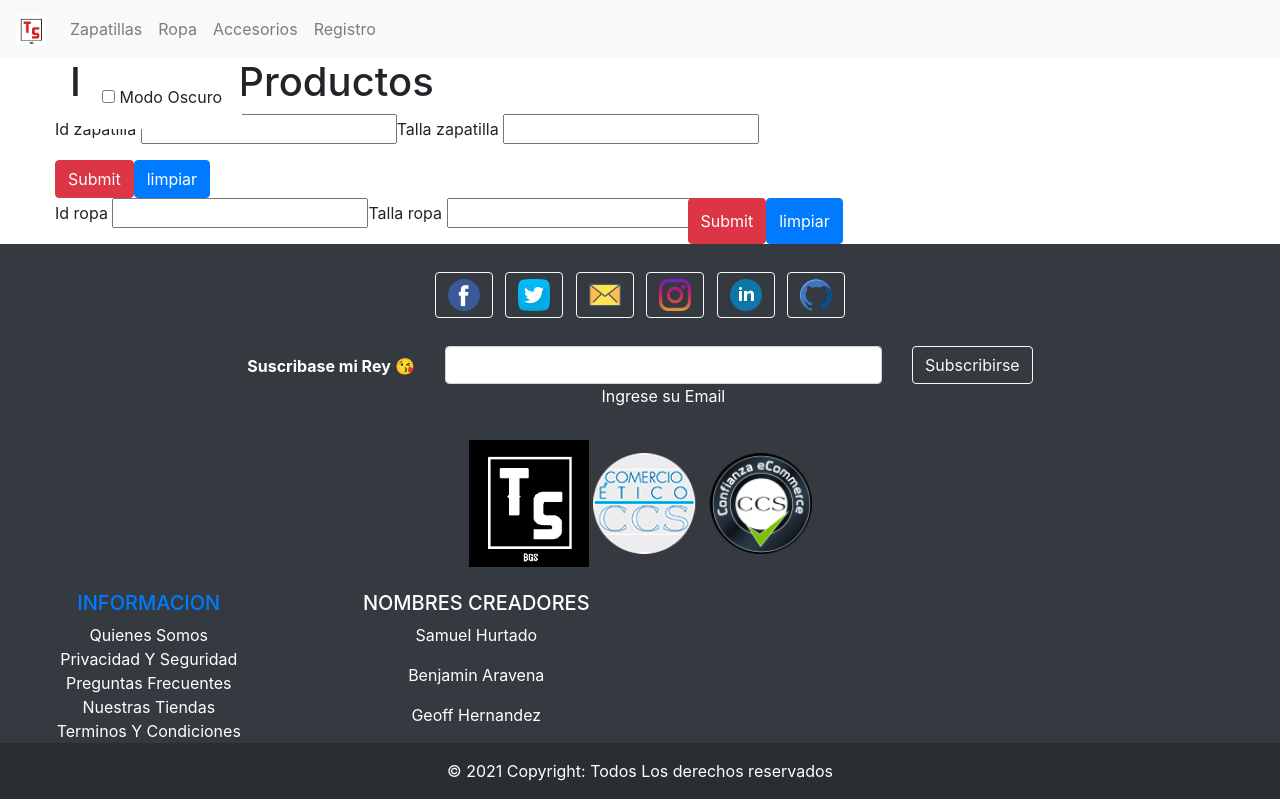
After one commit to Lsmuel/Exp2_Hurtado_Hernandez_Aravena_007D, a Django app: template DjangoExtension/extension/templates/extension/form_crearZapatilla.html in a window 1280 px wide. The commit adds this page. Run offline with Django 3.2, Linux system fonts and the light colour scheme; the template is opened without the code that fills it, so the values that code supplies are empty, except form fields; tables that the repository leaves empty hold one stand-in row (values such as "Sample post"); form fields are guessed from the names that the template uses; some libraries are stand-ins or nearby versions.

Commit message:
Nuevo push

```diff
--- a/DjangoExtension/DjangoExtension/settings.py
+++ b/DjangoExtension/DjangoExtension/settings.py
@@ -37,6 +37,7 @@ INSTALLED_APPS = [
     'django.contrib.sessions',
     'django.contrib.messages',
     'django.contrib.staticfiles',
+    'rest_framework',
     'extension',
 ]
 
--- a/DjangoExtension/extension/models.py
+++ b/DjangoExtension/extension/models.py
@@ -5,13 +5,11 @@ from django.db import models
 class Zapatillas(models.Model):
     idZapatilla = models.IntegerField(primary_key=True, verbose_name='Id de Zapatilla')
     tallaZapatilla = models.CharField(max_length=5, verbose_name='Talla Zapatilla')
-
     def __str__(self):
         return(self.tallaZapatilla)
 
 class Ropa(models.Model):
     idRopa = models.IntegerField(primary_key=True, verbose_name='Id de Ropa')
     tallaRopa = models.CharField(max_length=5, verbose_name='Talla Ropa')
-
     def __str__(self):
         return(self.tallaRopa)
--- a/DjangoExtension/extension/templates/Registro.html
+++ b/DjangoExtension/extension/templates/Registro.html
@@ -54,6 +54,11 @@
         <form class="form-register" action="#" method="post" onsubmit="return validacion();">
           <h1 class="page-section-heading text-center text-uppercase text-secondary mb-0">Registro Cliente</h1>
           <br><br>
+          <div class="control-group">
+            <div class="form-group floating-label-form-group controls mb-0 pb-2">
+                <input class="form-control" name="rut"  id="rut" type="text" placeholder="Ingrese su Rut" />
+            </div>
+        </div>
             <div class="control-group">
                 <div class="form-group floating-label-form-group controls mb-0 pb-2">
                     <input class="form-control" name="nombre"  id="nombre" type="text" placeholder="Nombre Completo" />
--- /dev/null
+++ b/DjangoExtension/extension/templates/extension/form_crearZapatilla.html
@@ -0,0 +1,207 @@
+
+<!doctype html>
+<html>
+<head>
+  <title>Ver</title>
+  {%load static%}
+  <meta charset="utf-8">
+  <meta name="viewport" content="width=device-width, initial-scale=1, shrink-to-fit=no">
+  <link href="{% static 'extension/css/style.css'%}" type="text/css" rel="stylesheet">
+  <link href="{%static 'extension/css/bootstrap.min.css'%}" type="text/css" rel="stylesheet">
+  <link rel="stylesheet" href="https://cdn.jsdelivr.net/npm/bootstrap@4.6.0/dist/css/bootstrap.min.css" integrity="sha384-B0vP5xmATw1+K9KRQjQERJvTumQW0nPEzvF6L/Z6nronJ3oUOFUFpCjEUQouq2+l" crossorigin="anonymous">  </svg>
+
+  </svg>
+</head>
+<body>
+  {%load static%}
+
+  <nav class="navbar navbar-expand-sm navbar-light bg-light">
+    <button class="navbar-toggler" type="button" data-toggle="collapse" data-target="#opciones">
+      <span class="navbar-toggler-icon"></span>
+    </button>
+
+    <!-- logo -->
+    <a class="navbar-brand" href="file:///C:/Users/aamac/Documents/PruebaHTML_007/Exp2_Hurtado_Hernandez_Aravena_007D/Productos.html">
+      <img src="{%static 'extension/img/logo.png' %}" width="30" height="30" alt="">
+    </a>
+
+    <!-- enlaces -->
+    <div class="collapse navbar-collapse btn-group" id="opciones">
+      <ul class="navbar-nav">
+        <li class="nav-item">
+          <a class="nav-link" href="file:///C:/Users/aamac/Documents/PruebaHTML_007/Exp2_Hurtado_Hernandez_Aravena_007D/zapatillas.html#!">Zapatillas</a>
+        </li>
+        <li class="nav-item">
+          <a class="nav-link" href="file:///C:/Users/aamac/Documents/PruebaHTML_007/Exp2_Hurtado_Hernandez_Aravena_007D/Ropa.html">Ropa</a>
+        </li>
+        <li class="nav-item">
+          <a class="nav-link" href="#">Accesorios</a>
+        </li>
+        <li class="nav-item">
+          <a class="nav-link" href="file:///C:/Users/aamac/Documents/PruebaHTML_007/Exp2_Hurtado_Hernandez_Aravena_007D/Registro.html">Registro</a>
+        </li>
+        <label for="dark-mode" class="dark-mode-button">
+
+          <input id="dark-mode" type="checkbox" onclick="document.documentElement.classList.toggle('dark-mode')">
+          Modo Oscuro
+          </label>
+      </ul>
+    </div>
+  </nav>
+
+<div class="container">
+  <div class="row">
+    <h1>Ingresar Productos</h1>
+  </div>
+
+  <div class="row">
+    <form method="POST" action="#" id="formzapa">
+      {%csrf_token%}
+      <div class="row">
+        <div class="form-group">
+         {{zapatilla_form.idZapatilla.label}}
+         {{zapatilla_form.idZapatilla}}
+
+        </div>
+        <div class="form-group">
+          {{zapatilla_form.talla_Zapatilla.label}}
+          {{zapatilla_form.talla_Zapatilla}}
+        </div>
+      </div>
+      <div class="row">
+        <input type="submit" class="btn btn-danger" id="Enviar" values = "Enviar">
+        <input type="reset" class="btn btn-primary" id="limpiar" value="limpiar">
+      </div>
+
+      <div class="row">
+        <div class="form-group">
+         {{ropa_form.idRopa.label}}
+         {{ropa_form.idRopa}}
+
+        </div>
+        <div class="form-group">
+          {{ropa_form.tallaRopa.label}}
+          {{ropa_form.tallaRopa}}
+        </div>
+        <div class="row">
+          <input type="submit" class="btn btn-danger" id="Enviar" values = "Enviar">
+          <input type="reset" class="btn btn-primary" id="limpiar" value="limpiar">
+        </div>
+      </div>
+    </form>
+  </div>
+</div>
+
+
+ <!-- Footer -->
+ <footer class="bg-dark text-center text-white">
+  <div class="container p-4">
+
+
+    <section class="mb-4">
+
+      <a class="btn btn-outline-light btn-floating m-1" href="#!" role="button"
+        ><i class="fab fa-facebook-f"><img class="icon" src="{%static 'extension/iconos/facebook.png'%}"></i
+      ></a>
+
+      <a class="btn btn-outline-light btn-floating m-1" href="#!" role="button"
+         ><i class="fab fa-twitter"> <img class="icon" src="{%static 'extension/iconos/twitter.png'%}"></i
+      ></a>
+
+      <a class="btn btn-outline-light btn-floating m-1" href="#!" role="button"
+        ><i class="fab fa-correo"> <img class="icon" src="{%static 'extension/iconos/correo-electronico.png'%}"></i
+      ></a>
+
+      <a class="btn btn-outline-light btn-floating m-1" href="https://www.instagram.com/mr__cardo/" role="button" target="_blank"
+        ><i class="fab fa-instagram"><img class="icon" src="{%static 'extension/iconos/instagram2.png'%}"></i
+      ></a>
+
+      <a class="btn btn-outline-light btn-floating m-1" href="https://www.linkedin.com/in/samuel-hurtado-9a3b711a0/" role="button" target="_blank"
+        ><i class="fab fa-linkedin-in"><img class="icon" src="{%static 'extension/iconos/linkedin.png'%}"></i
+      ></a>
+
+      <a class="btn btn-outline-light btn-floating m-1" href="https://github.com/Lsmuel/Exp1_Hurtado_Hernandez_Aravena_007D" role="button" target="_blank"
+        ><i class="fab fa-github"><img class="icon" src="{%static 'extension/iconos/github.png'%}"></i
+      ></a>
+
+    </section>
+
+    <section>
+      <form >
+        <div class="row d-flex justify-content-center">
+          <div class="col-auto">
+            <p class="pt-2">
+              <strong>Suscribase mi Rey 😘</strong>
+            </p>
+          </div>
+
+
+
+          <div class="col-md-5 col-12">
+            <div class="form-outline form-white mb-4">
+              <input type="email" id="form5Example2" class="form-control" />
+              <label class="form-label" for="form5Example2">Ingrese su Email</label>
+            </div>
+          </div>
+
+          <div class="col-auto">
+            <button type="submit" class="btn btn-outline-light mb-4">
+              Subscribirse
+            </button>
+          </div>
+        </div>
+      </form>
+    </section>
+
+     <a href="file:///C:/Users/aamac/Documents/PruebaHTML_007/Exp2_Hurtado_Hernandez_Aravena_007D/Productos.html"><img src="{%static 'extension/img/LogoNegro.png'%}" class="img-fluid logon center-xs" alt="Responsive image">
+    <a href="https://www.ccs.cl/#" target="_blank"><img class="img-fluid camara" src="{%static 'extension/img/footer-badges.png'%}" alt="Responsive image">
+    </div>
+    <section>
+      <div class="row">
+        <div class="col-lg-3 col-md-6 mb-4 mb-md-0">
+          <h5 class="text-uppercase">INFORMACION</h5>
+          <ul class="list-unstyled mb-0">
+            <li>
+              <a href="file:///C:/Users/aamac/Documents/PruebaHTML_007/Exp2_Hurtado_Hernandez_Aravena_007D/Inicio.html" class="text-white">Quienes Somos</a>
+            </li>
+            <li>
+            <li>
+              <a href="#!" class="text-white">Privacidad Y Seguridad</a>
+            </li>
+            <li>
+              <a href="#!" class="text-white">Preguntas Frecuentes</a>
+            </li>
+            <li>
+              <a href="#!" class="text-white">Nuestras Tiendas</a>
+            </li>
+            <li>
+              <a href="#!" class="text-white">Terminos Y Condiciones</a>
+            </li>
+          </ul>
+        </div>
+          </ul>
+
+
+        <div class="col-lg-3 col-md-6 mb-4 mb-md-0">
+          <h5 class="text-uppercase">Nombres Creadores</h5>
+          <ul class="list-unstyled mb-0">
+            <li>
+              <p class="text-white">Samuel Hurtado</p>
+            </li>
+            <li>
+              <p class="text-white">Benjamin Aravena</p>
+            </li>
+            <li>
+              <p class="text-white">Geoff Hernandez</p>
+            </li>
+          </div>
+    </section>
+
+
+  <div class="text-center p-3" style="background-color: rgba(0, 0, 0, 0.2);">
+    © 2021 Copyright: Todos Los derechos reservados
+  </div>
+
+</footer>
+
+</body>
--- a/DjangoExtension/extension/templates/zapatillas.html
+++ b/DjangoExtension/extension/templates/zapatillas.html
@@ -10,8 +10,6 @@
   <link href="{%static 'extension/css/bootstrap.min.css'%}" type="text/css" rel="stylesheet">
   <link rel="stylesheet" href="https://cdn.jsdelivr.net/npm/bootstrap-icons@1.4.1/font/bootstrap-icons.css">
   <link rel="stylesheet" href="https://cdn.jsdelivr.net/npm/bootstrap-icons@1.5.0/font/bootstrap-icons.css">
-
-  </svg>
 </head>
 <body>
   {%load static%}
@@ -217,6 +215,8 @@
 
       <form id="contactForm" name="sentMessage" novalidate="novalidate" onsubmit="return validacion2()">
         <h1 class="page-section-heading text-center text-uppercase text-secondary mb-0">Devoluciones</h1>
+        <div class="control-group">
+      </div>
           <div class="control-group">
               <div class="form-group floating-label-form-group controls mb-0 pb-2">
                   <label>Nombre</label>
--- a/DjangoExtension/extension/urls.py
+++ b/DjangoExtension/extension/urls.py
@@ -1,7 +1,6 @@
 from django.urls import path
 from django.urls.resolvers import URLPattern
-from .views import registro
-from .views import zapatillas
+from .views import zapatillas, productos, registro
 
 urlpatterns=[
     path('', registro, name="registro"),
@@ -10,3 +9,6 @@ urlpatterns=[
 urlpatterns=[
     path('', zapatillas, name="zapatillas"),
 ]
+urlpatterns=[
+    path('form_zapatilla', productos, name='form_Zapatilla'),
+]
```
Also changed, not shown: DjangoExtension/extension/forms.py (added, +66 -0 lines), DjangoExtension/extension/views.py (+25 -2 lines), DjangoExtension/extension/serializers.py (added).
